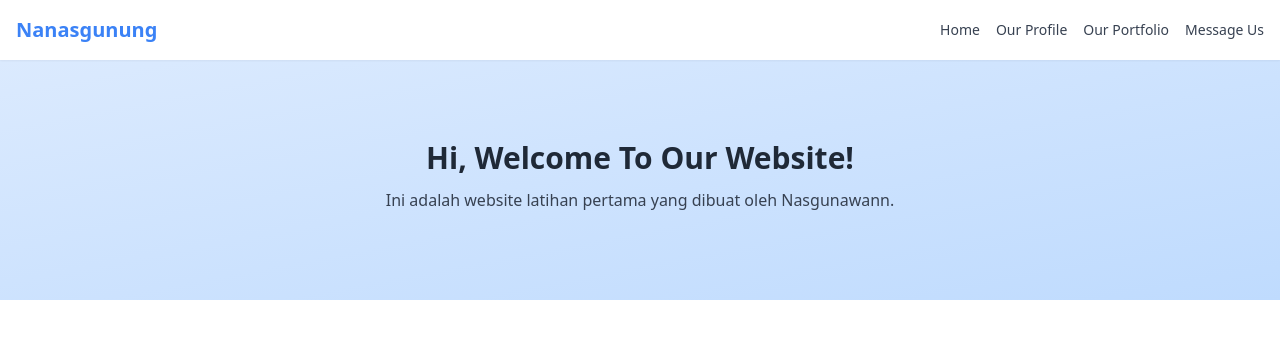
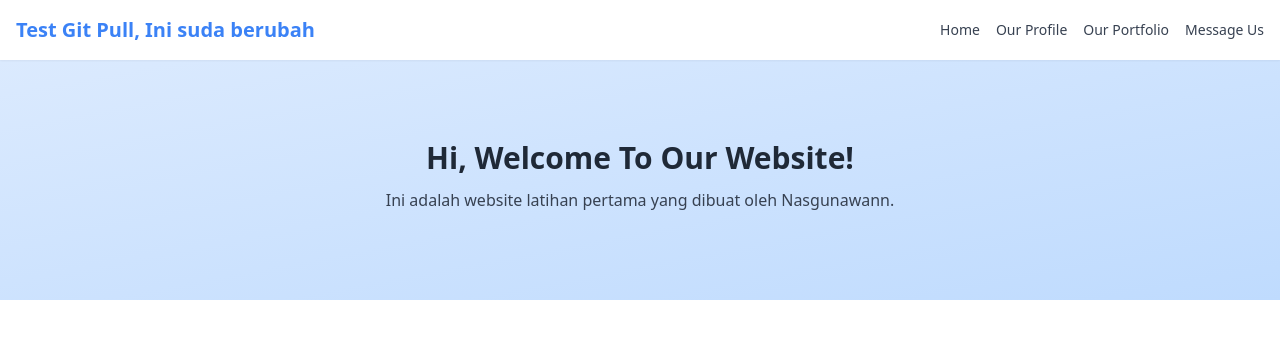
Before and after one commit to Revou-Coding-Camp/codingcamp-14-jul-25-nasgunawann, a plain HTML site: page index.html in a window 1280 px wide. Shown: the top 358 px of the page. Drawn offline with nearby package versions, Linux system fonts and the light colour scheme.

Commit message:
test git

```diff
--- a/index.html
+++ b/index.html
@@ -14,7 +14,9 @@
       <div
         class="max-w-7xl mx-auto px-4 py-4 flex justify-between items-center"
       >
-        <h1 class="text-xl font-bold text-blue-500">Nanasgunung</h1>
+        <h1 class="text-xl font-bold text-blue-500">
+          Test Git Pull, Ini suda berubah
+        </h1>
 
         <!-- menu mobile -->
         <button
```
